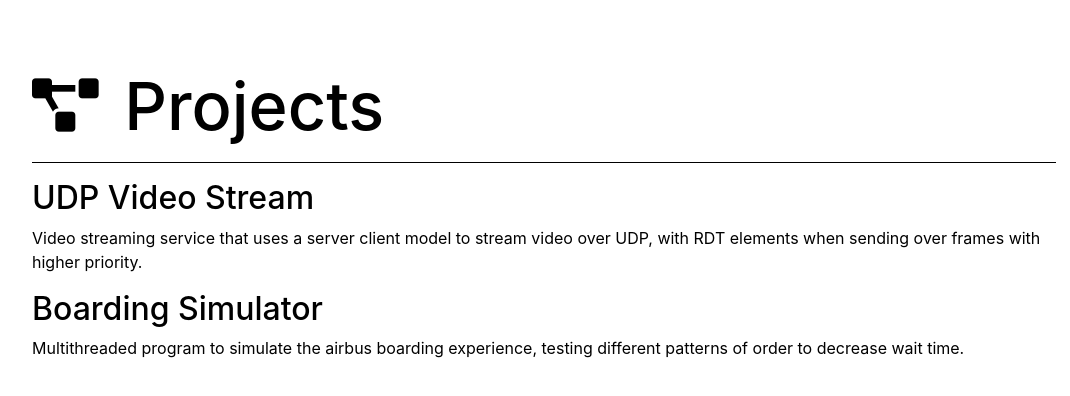
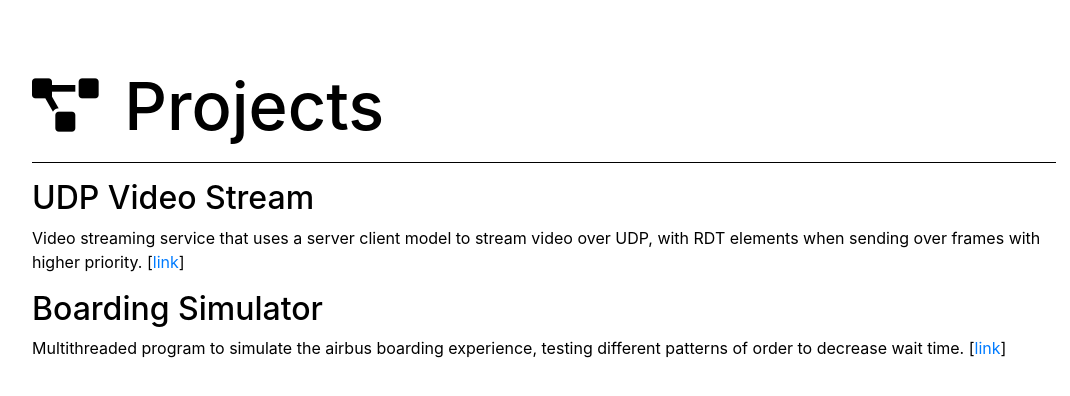
Before and after one commit to najaco/personal-website, a React (Create React App) app: page / in a window 1280 px wide. Shown: the part 1679-2075 px from the top of the page, without its empty margins (96-1166 px from the left). Built offline with nearby package versions, Linux system fonts and the light colour scheme.

Commit message:
Cleaned up

```diff
--- a/src/App.js
+++ b/src/App.js
@@ -1,55 +1,30 @@
 import "bootstrap/dist/css/bootstrap.min.css";
+import "./App.css";
+
 import React from "react";
-import Nav from "react-bootstrap/Nav";
-import Navbar from "react-bootstrap/Navbar";
-import { HashRouter, Route, Switch } from "react-router-dom";
-import "./App.css";
-import Resume from "./assets/docs/resume_cohen.pdf";
+import { Helmet } from "react-helmet";
+
 import About from "./pages/AboutMe";
 import Education from "./pages/Education";
 import Home from "./pages/Home";
 import Projects from "./pages/Projects";
-import { Helmet } from 'react-helmet'
-const TITLE = "Nathan Cohen"
-function toRoute(route) {
-    return process.env.PUBLIC_URL + "#" + route
-}
 
-function App() {
+const TITLE = "Nathan Cohen";
+
+class App extends React.Component {
+  render() {
     return (
       <div className="App">
         <Helmet>
           <title>{TITLE}</title>
         </Helmet>
-      {/* <HashRouter>
-        <div className="TopNavigationBar">
-          <Navbar bg="light" variant="light" stickey="top">
-            <Navbar.Brand href={toRoute("/")}>Nathan Cohen</Navbar.Brand>
-            <Navbar.Toggle aria-controls="responsive-navbar-nav" />
-            <Navbar.Collapse id="basic-navbar-nav">
-            <Nav className="mr-auto">
-              <Nav.Link href={toRoute("/about-me")}>About Me</Nav.Link>
-              <Nav.Link href={toRoute("/education")}>Education</Nav.Link>
-              {/* <Nav.Link href={toRoute("/projects")}>Projects</Nav.Link> */}
-              {/* <Nav.Link href={Resume}>Résumé</Nav.Link>
-            </Nav>
-            </Navbar.Collapse>
-          </Navbar>
-        </div>
-
-        <Switch>
-          <Route path="/" component={Home} exact />
-          <Route path="/about-me" component={About} exact />
-          <Route path="/education" component={Education} />
-          <Route path="/projects" component={Projects} />
-        </Switch>
-      </HashRouter> */}
-      <Home/>
-      <About/>
-      <Education/>
-      <Projects/>
+        <Home />
+        <About />
+        <Education />
+        <Projects />
       </div>
     );
   }
+}
 
 export default App;
--- a/src/pages/AboutMe.js
+++ b/src/pages/AboutMe.js
@@ -1,19 +1,20 @@
 import './Page.css';
 
 import React from 'react';
-import Image from 'react-bootstrap/Image';
-import SectionTitle from "./SectionTitle";
 
-const ProfilePic = require('../assets/profile_pic_resize.png');
+import SectionTitle from './SectionTitle';
+
+
 function About() {
   return (
     <div className='Page'>
-    <SectionTitle title={"About Me"} icon_id={"fas fa-user-alt"}/>
+    <SectionTitle title={'About Me'} icon_id={
+    'fas fa-user-alt'}/>
       <p id="about_me_text">
           My name is Nathan Cohen. I am a junior at Purdue University studying computer science. I am an aspiring software engineer who plans to specialize in the realm of networks, security, and low level systems programming.
           During summer 2019, I worked at Discover Financial Services where I helped build backend systems that handled highly sensitive data, as well as updating old API's to abide by modern security standards.
           During the spring semester of 2020, I did undergraduate research in the <a href="https://engineering.purdue.edu/%7Eisl/index.htm'>Internet Systems Lab</a> under <a href='https://engineering.purdue.edu/%7Eisl/people.htm">Russell Shirley</a>,
-          where I built a a system for streaming video over UDP, which will be used for benchmarking different adaptive streaming algorithms.
+          where I built a system for streaming video over UDP, which will be used for benchmarking different adaptive streaming algorithms.
           This summer I will be interning at for Cisco Systems.
         </p>
     </div>
--- a/src/pages/Projects.js
+++ b/src/pages/Projects.js
@@ -1,17 +1,27 @@
-import React from "react";
-import "./Page.css";
-import SectionTitle from "./SectionTitle";
+import './Page.css';
 
+import React from 'react';
+
+import SectionTitle from './SectionTitle';
+function generateLink(url){
+    return <a href={url}>link</a>
+}
 function Projects() {
   return (
-    <div className="Page">
-        <SectionTitle title={"Projects"} icon_id={"fas fa-project-diagram"}/>
-        <h2>UDP Video Stream</h2>
-        <p>Video streaming service that uses a server client model to stream video over UDP, with RDT elements when sending over frames with higher priority.</p>
+      <div className = 'Page'>
+      <SectionTitle title = {'Projects'} icon_id =
+       {
+         'fas fa-project-diagram'
+       } />
+        <h2>UDP Video Stream</h2><p>Video streaming service that
+          uses a server client model to stream video over UDP,
+      with RDT elements when sending over frames with higher
+          priority. [{generateLink("https://github.com/nathancohen4299/udp-video-stream")}]</p>
         <h2>Boarding Simulator</h2>
-        <p>Multithreaded program to simulate the airbus boarding experience, testing different patterns of order to decrease wait time.</p>
-    </div>
-  );
+      <p>Multithreaded program to simulate the airbus boarding experience,
+      testing different patterns of order to decrease wait
+          time. [{generateLink("https://github.com/nathancohen4299/boarding-simulator")}]</p>
+    </div>);
 }
 
 export default Projects;
--- a/src/pages/SectionTitle.js
+++ b/src/pages/SectionTitle.js
@@ -1,9 +1,9 @@
-import React, { Component } from "react";
+import React from 'react';
 
 const SectionTitle = (props) => {
   return (
-    <div className="header">
-      <div className="header_icon">
+    <div className='header'>
+      <div className='header_icon'>
         <i class={props.icon_id} />
       </div>
       <span>
```
Lines whose indentation alone changed are shown as unchanged.
